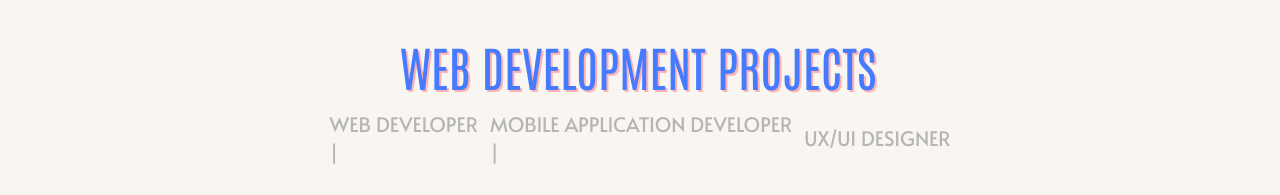
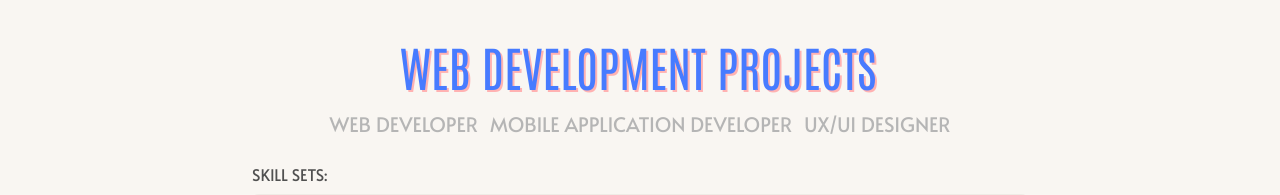
Before and after one commit to nrrri/ferin-portfolio, a React (Vite) app: page / in a window 1280 px wide. Shown: the part 1160-1355 px from the top of the page. Built offline with nearby package versions, Linux system fonts and the light colour scheme; a web font is replaced by a local one.

Commit message:
fix: comment divider

```diff
--- a/src/components/WebDevProject.tsx
+++ b/src/components/WebDevProject.tsx
@@ -5,9 +5,9 @@ function WebDevProject() {
     const jobSkill = ['web Developer', 'mobile application Developer', 'ux/ui designer']
     const skillTitle = 'web development projects'
 
-    const checkScreenCondition = (idx: number) => {
-        return idx !== jobSkill.length - 1 && window.innerWidth >= 768
-    }
+    // const checkScreenCondition = (idx: number) => {
+    //     return idx !== jobSkill.length - 1 && window.innerWidth <= 768
+    // }
 
     const skillHeader = () => {
         return (
@@ -22,7 +22,7 @@ function WebDevProject() {
                         return (
                             <div key={idx}>
                                 <p >{job}</p>
-                                {checkScreenCondition(idx) && <p>|</p>}
+                                {/* {checkScreenCondition(idx) && <p>|</p>} */}
                             </div>
                         )
                     })}
```
